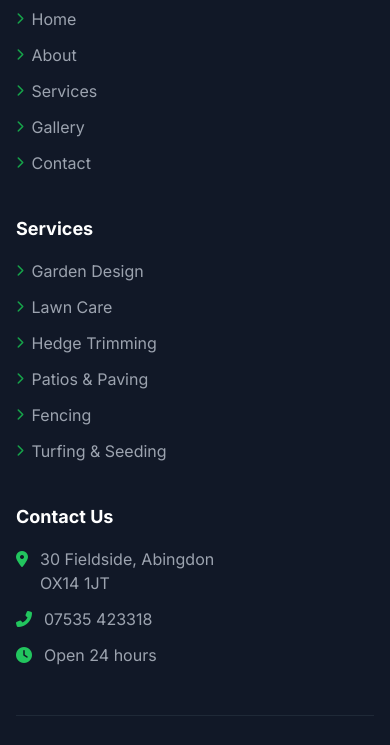
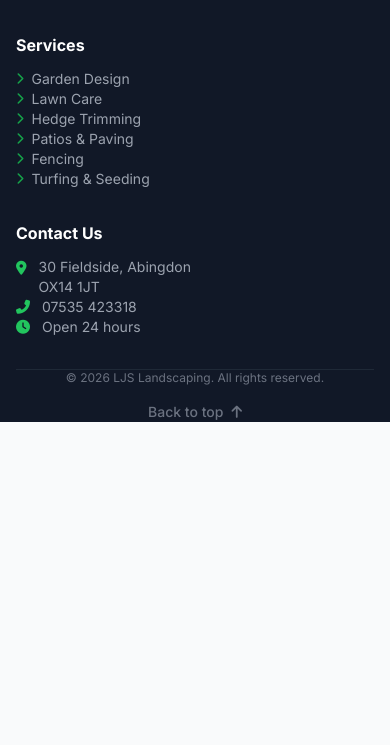
Before and after one commit to num876/ljs-landscaping, a website: page index.html in a window 390 px wide. Shown: the part 10583-11328 px from the top of the page. After the commit the page ends 11005 px from the top, so only its background shows below. Drawn offline with Linux system fonts and the light colour scheme.

Commit message:
UI: Optimize Footer section for mobile screens

```diff
--- a/index.html
+++ b/index.html
@@ -744,13 +744,13 @@
     </section>
 
     <!-- ==================== FOOTER ==================== -->
-    <footer class="bg-gray-900 text-white pt-16 pb-8">
+    <footer class="bg-gray-900 text-white pt-12 sm:pt-16 pb-6 sm:pb-8">
         <div class="max-w-7xl mx-auto px-4 sm:px-6 lg:px-8">
-            <div class="grid grid-cols-1 sm:grid-cols-2 lg:grid-cols-4 gap-10 mb-12">
+            <div class="grid grid-cols-1 sm:grid-cols-2 lg:grid-cols-4 gap-8 sm:gap-10 mb-8 sm:mb-12">
                 <!-- Brand -->
                 <div>
-                    <div class="text-2xl font-bold text-green-500 mb-4"><i class="fas fa-leaf mr-2"></i>LJS Landscaping</div>
-                    <p class="text-gray-400 leading-relaxed mb-6">Abingdon's 5-star landscaping team. Gardens designed, built, and maintained &mdash; the way you want them.</p>
+                    <div class="text-xl sm:text-2xl font-bold text-green-500 mb-3 sm:mb-4"><i class="fas fa-leaf mr-2"></i>LJS Landscaping</div>
+                    <p class="text-gray-400 text-sm sm:text-base leading-relaxed mb-4 sm:mb-6">Abingdon's 5-star landscaping team. Gardens designed, built, and maintained &mdash; the way you want them.</p>
                     <div class="flex space-x-4">
                         <a href="#" class="bg-gray-800 hover:bg-green-600 w-10 h-10 rounded-full flex items-center justify-center text-gray-400 hover:text-white transition-all duration-300"><i class="fab fa-facebook-f"></i></a>
                         <a href="#" class="bg-gray-800 hover:bg-green-600 w-10 h-10 rounded-full flex items-center justify-center text-gray-400 hover:text-white transition-all duration-300"><i class="fab fa-instagram"></i></a>
@@ -758,40 +758,40 @@
                 </div>
                 <!-- Quick Links -->
                 <div>
-                    <h4 class="text-lg font-bold text-white mb-4">Quick Links</h4>
-                    <ul class="space-y-3">
-                        <li><a href="#" class="text-gray-400 hover:text-green-400 transition flex items-center gap-2"><i class="fas fa-chevron-right text-xs text-green-600"></i> Home</a></li>
-                        <li><a href="#about" class="text-gray-400 hover:text-green-400 transition flex items-center gap-2"><i class="fas fa-chevron-right text-xs text-green-600"></i> About</a></li>
-                        <li><a href="#services" class="text-gray-400 hover:text-green-400 transition flex items-center gap-2"><i class="fas fa-chevron-right text-xs text-green-600"></i> Services</a></li>
-                        <li><a href="#gallery" class="text-gray-400 hover:text-green-400 transition flex items-center gap-2"><i class="fas fa-chevron-right text-xs text-green-600"></i> Gallery</a></li>
-                        <li><a href="#contact" class="text-gray-400 hover:text-green-400 transition flex items-center gap-2"><i class="fas fa-chevron-right text-xs text-green-600"></i> Contact</a></li>
+                    <h4 class="text-base sm:text-lg font-bold text-white mb-3 sm:mb-4">Quick Links</h4>
+                    <ul class="space-y-2 sm:space-y-3">
+                        <li><a href="#" class="text-sm sm:text-base text-gray-400 hover:text-green-400 transition flex items-center gap-2"><i class="fas fa-chevron-right text-xs text-green-600"></i> Home</a></li>
+                        <li><a href="#about" class="text-sm sm:text-base text-gray-400 hover:text-green-400 transition flex items-center gap-2"><i class="fas fa-chevron-right text-xs text-green-600"></i> About</a></li>
+                        <li><a href="#services" class="text-sm sm:text-base text-gray-400 hover:text-green-400 transition flex items-center gap-2"><i class="fas fa-chevron-right text-xs text-green-600"></i> Services</a></li>
+                        <li><a href="#gallery" class="text-sm sm:text-base text-gray-400 hover:text-green-400 transition flex items-center gap-2"><i class="fas fa-chevron-right text-xs text-green-600"></i> Gallery</a></li>
+                        <li><a href="#contact" class="text-sm sm:text-base text-gray-400 hover:text-green-400 transition flex items-center gap-2"><i class="fas fa-chevron-right text-xs text-green-600"></i> Contact</a></li>
                     </ul>
                 </div>
                 <!-- Services -->
                 <div>
-                    <h4 class="text-lg font-bold text-white mb-4">Services</h4>
-                    <ul class="space-y-3">
-                        <li><a href="#services" class="text-gray-400 hover:text-green-400 transition flex items-center gap-2"><i class="fas fa-chevron-right text-xs text-green-600"></i> Garden Design</a></li>
-                        <li><a href="#services" class="text-gray-400 hover:text-green-400 transition flex items-center gap-2"><i class="fas fa-chevron-right text-xs text-green-600"></i> Lawn Care</a></li>
-                        <li><a href="#services" class="text-gray-400 hover:text-green-400 transition flex items-center gap-2"><i class="fas fa-chevron-right text-xs text-green-600"></i> Hedge Trimming</a></li>
-                        <li><a href="#services" class="text-gray-400 hover:text-green-400 transition flex items-center gap-2"><i class="fas fa-chevron-right text-xs text-green-600"></i> Patios & Paving</a></li>
-                        <li><a href="#services" class="text-gray-400 hover:text-green-400 transition flex items-center gap-2"><i class="fas fa-chevron-right text-xs text-green-600"></i> Fencing</a></li>
-                        <li><a href="#services" class="text-gray-400 hover:text-green-400 transition flex items-center gap-2"><i class="fas fa-chevron-right text-xs text-green-600"></i> Turfing & Seeding</a></li>
+                    <h4 class="text-base sm:text-lg font-bold text-white mb-3 sm:mb-4">Services</h4>
+                    <ul class="space-y-2 sm:space-y-3">
+                        <li><a href="#services" class="text-sm sm:text-base text-gray-400 hover:text-green-400 transition flex items-center gap-2"><i class="fas fa-chevron-right text-xs text-green-600"></i> Garden Design</a></li>
+                        <li><a href="#services" class="text-sm sm:text-base text-gray-400 hover:text-green-400 transition flex items-center gap-2"><i class="fas fa-chevron-right text-xs text-green-600"></i> Lawn Care</a></li>
+                        <li><a href="#services" class="text-sm sm:text-base text-gray-400 hover:text-green-400 transition flex items-center gap-2"><i class="fas fa-chevron-right text-xs text-green-600"></i> Hedge Trimming</a></li>
+                        <li><a href="#services" class="text-sm sm:text-base text-gray-400 hover:text-green-400 transition flex items-center gap-2"><i class="fas fa-chevron-right text-xs text-green-600"></i> Patios & Paving</a></li>
+                        <li><a href="#services" class="text-sm sm:text-base text-gray-400 hover:text-green-400 transition flex items-center gap-2"><i class="fas fa-chevron-right text-xs text-green-600"></i> Fencing</a></li>
+                        <li><a href="#services" class="text-sm sm:text-base text-gray-400 hover:text-green-400 transition flex items-center gap-2"><i class="fas fa-chevron-right text-xs text-green-600"></i> Turfing & Seeding</a></li>
                     </ul>
                 </div>
                 <!-- Contact -->
                 <div>
-                    <h4 class="text-lg font-bold text-white mb-4">Contact Us</h4>
-                    <ul class="space-y-3">
-                        <li class="flex items-start gap-3 text-gray-400">
+                    <h4 class="text-base sm:text-lg font-bold text-white mb-3 sm:mb-4">Contact Us</h4>
+                    <ul class="space-y-2 sm:space-y-3">
+                        <li class="flex items-start gap-3 text-sm sm:text-base text-gray-400">
                             <i class="fas fa-map-marker-alt text-green-500 mt-1"></i>
                             <span>30 Fieldside, Abingdon<br>OX14 1JT</span>
                         </li>
-                        <li class="flex items-center gap-3">
+                        <li class="flex items-center gap-3 text-sm sm:text-base">
                             <i class="fas fa-phone-alt text-green-500"></i>
                             <a href="tel:07535423318" class="text-gray-400 hover:text-green-400 transition">07535 423318</a>
                         </li>
-                        <li class="flex items-center gap-3 text-gray-400">
+                        <li class="flex items-center gap-3 text-sm sm:text-base text-gray-400">
                             <i class="fas fa-clock text-green-500"></i>
                             <span>Open 24 hours</span>
                         </li>
@@ -799,8 +799,8 @@
                 </div>
             </div>
             <!-- Bottom bar -->
-            <div class="border-t border-gray-800 pt-8 flex flex-col md:flex-row justify-between items-center gap-4">
-                <p class="text-gray-500 text-sm">&copy; 2026 LJS Landscaping. All rights reserved.</p>
+            <div class="border-t border-gray-800 pt-6 sm:pt-8 flex flex-col md:flex-row justify-between items-center gap-4">
+                <p class="text-gray-500 text-xs sm:text-sm">&copy; 2026 LJS Landscaping. All rights reserved.</p>
                 <a href="#" class="text-gray-500 hover:text-green-400 text-sm font-medium transition flex items-center gap-2">
                     Back to top <i class="fas fa-arrow-up"></i>
                 </a>
```
